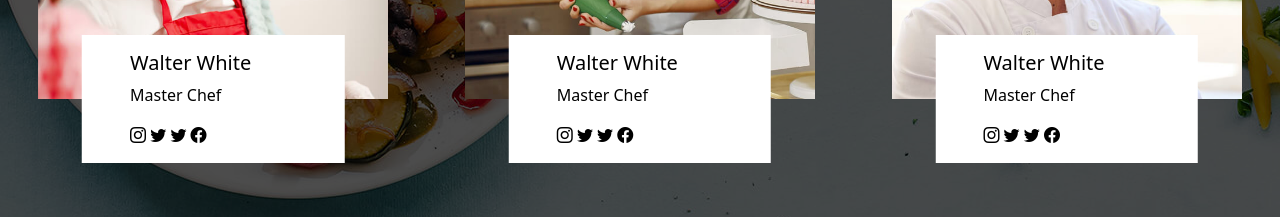
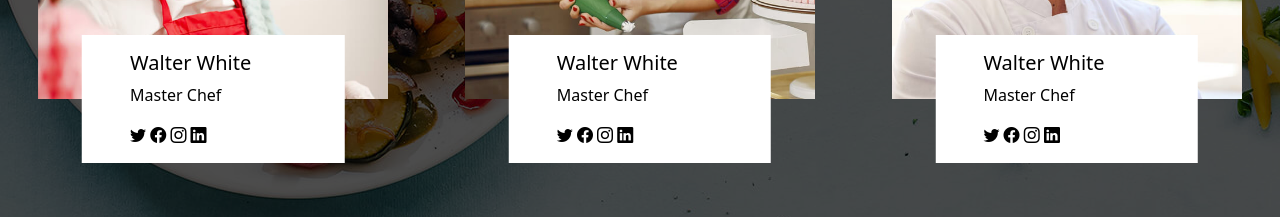
Before and after one commit to Bensafyrajae/projetfinal_bensafy_rajae, a website: page index.html in a window 1280 px wide. Shown: the part 5000-5217 px from the top of the page. Drawn offline with nearby package versions, Linux system fonts and the light colour scheme.

Commit message:
modifier icons

```diff
--- a/index.html
+++ b/index.html
@@ -631,10 +631,10 @@
                             <h5>Walter White</h5>
                             <p>Master Chef</p>
                             <div>
-                                <i class="bi bi-instagram"></i>
                                 <i class="bi bi-twitter"></i>
-                                <i class="bi bi-twitter"></i>
-                                <i class="bi bi-facebook"></i>
+                        <i class="bi bi-facebook"></i>
+                        <i class="bi bi-instagram"></i>
+                        <i class="bi bi-linkedin"></i>
                             </div>
                         </div>
                     </div>
@@ -647,10 +647,10 @@
                             <h5>Walter White</h5>
                             <p >Master Chef</p>
                             <div>
-                                <i class="bi bi-instagram"></i>
-                                <i class="bi bi-twitter"></i>
                                 <i class="bi bi-twitter"></i>
                                 <i class="bi bi-facebook"></i>
+                                <i class="bi bi-instagram"></i>
+                                <i class="bi bi-linkedin"></i>
                             </div>
                         </div>
                     </div>
@@ -663,10 +663,10 @@
                             <h5>Walter White</h5>
                             <p>Master Chef</p>
                             <div>
-                                <i class="bi bi-instagram"></i>
-                                <i class="bi bi-twitter"></i>
                                 <i class="bi bi-twitter"></i>
                                 <i class="bi bi-facebook"></i>
+                                <i class="bi bi-instagram"></i>
+                                <i class="bi bi-linkedin"></i>
                             </div>
                         </div>
                     </div>
```
